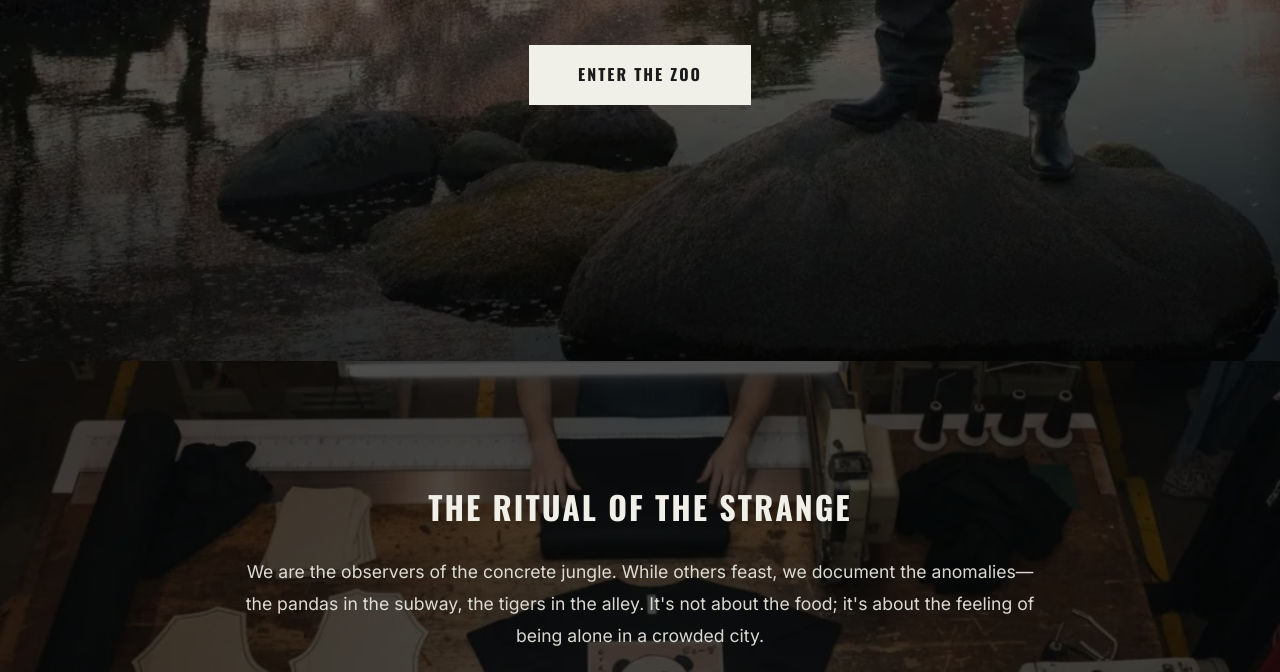
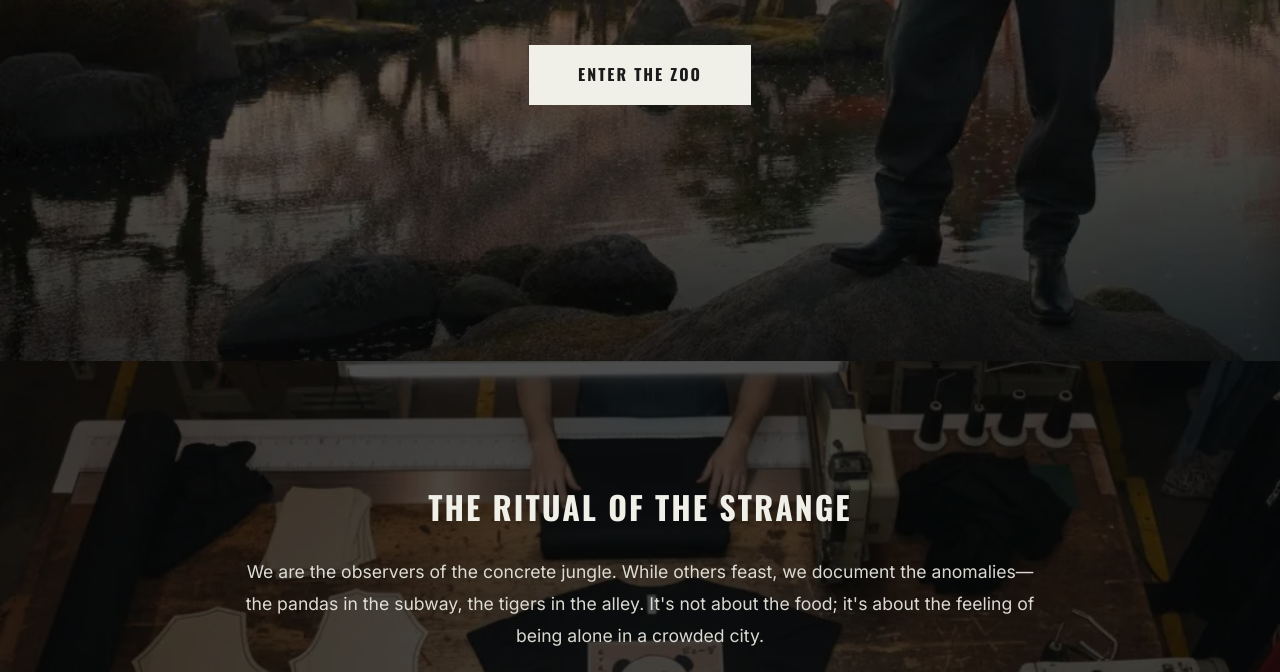
Before and after one commit to KingHaim/ramen-zoo, a website built with Vite: page index.html in a window 1280 px wide. Shown: the part 439-1111 px from the top of the page. Built offline with nearby package versions, Linux system fonts and the light colour scheme; what shopify-buy would draw is missing.

Commit message:
fix: adjust hero background position on desktop to show shirt

```diff
--- a/style.css
+++ b/style.css
@@ -228,7 +228,7 @@ body {
     background-color: var(--color-sumi);
     /* Fallback */
     background-size: cover;
-    background-position: center;
+    background-position: center 20%;
     background-image: url('/hero_bg_cherry_blossom.webp');
     overflow: hidden;
 }
```
